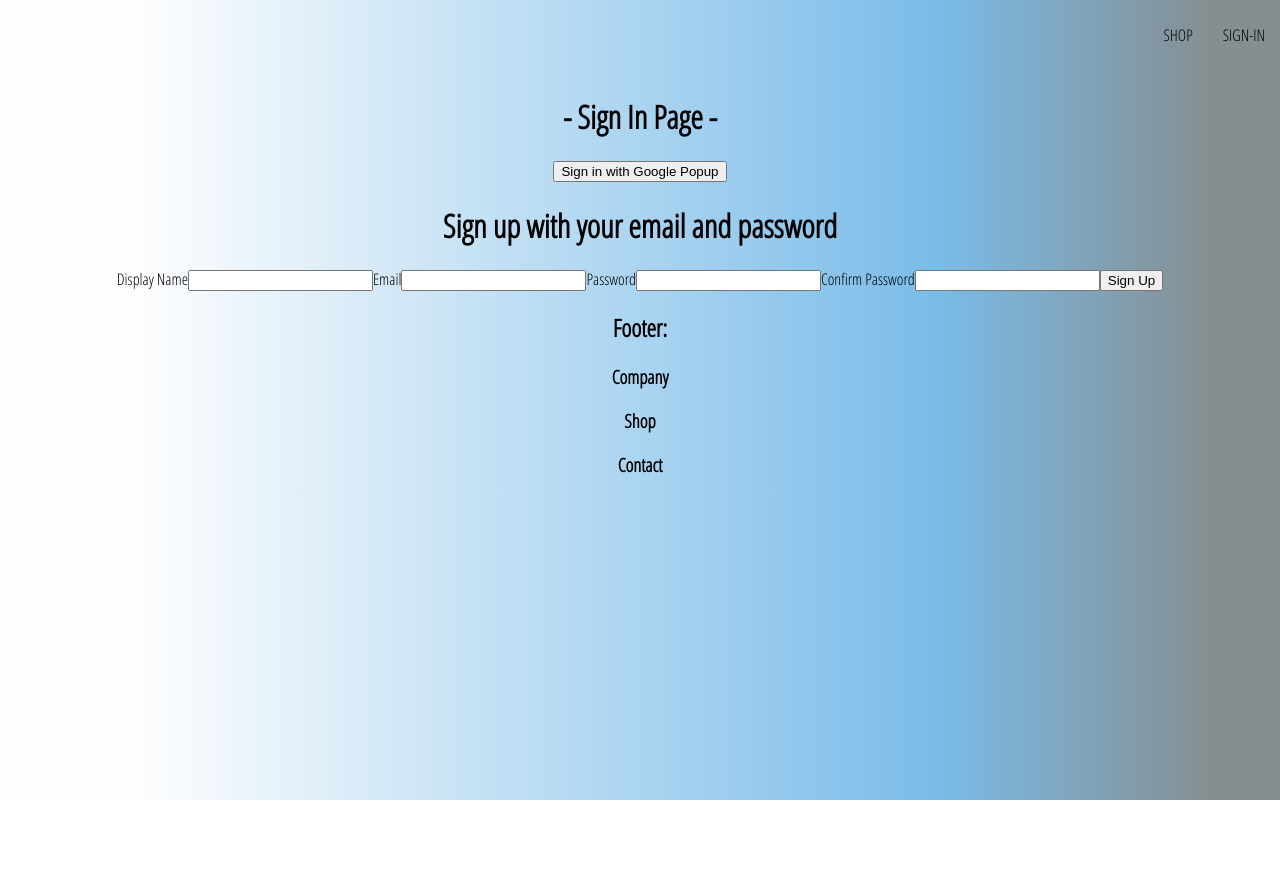
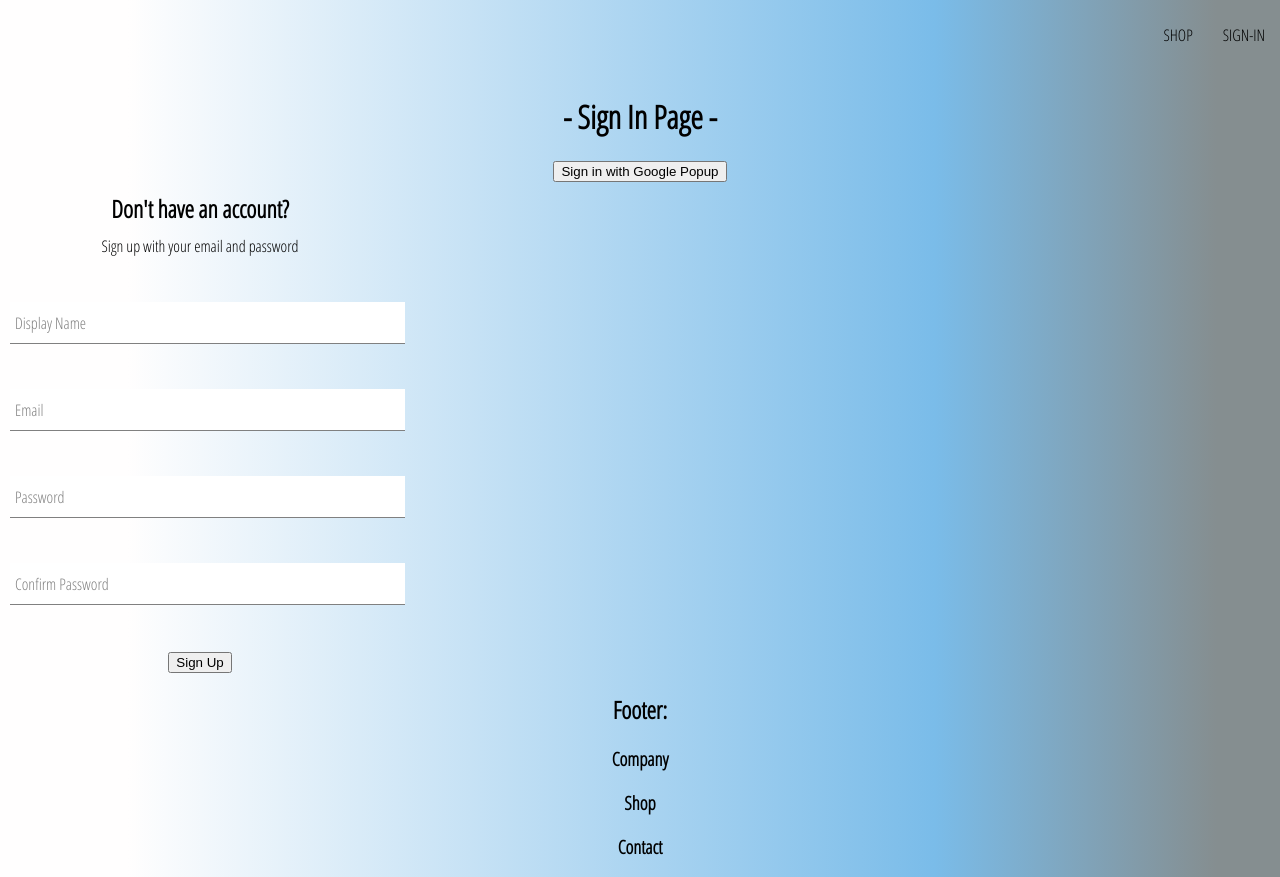
Before and after one commit to vargaae/multi-micro-store-24, a React (Create React App) app: page /sign-in in a window 1280 px wide. Before the commit the page ends 800 px from the top, so only its background shows below. Built offline with nearby package versions, Linux system fonts and the light colour scheme; some icons are missing.

Commit message:
106013 Generalizing Form Input Component - rename components - add styles

```diff
--- a/src/App.js
+++ b/src/App.js
@@ -4,7 +4,7 @@
 import Home from "./routes/home/home.component";
 import Footer from "./components/footer/footer.component";
 import Navigation from "./routes/navigation/navigation.component";
-import SignIn from "./routes/sign-in/sign-in.component";
+import SignIn from "./routes/sign-in/SignIn";
 import Shop from "./routes/shop/shop.component";
 
 const App = () => {
--- /dev/null
+++ b/src/components/form-input/FormInput.jsx
@@ -0,0 +1,18 @@
+import './form-input.styles.scss';
+
+export const FormInput = ({ label, ...otherProps }) => {
+  return (
+    <div className='group'>
+      <input className='form-input' {...otherProps} />
+      {label && (
+        <label
+          className={`${
+            otherProps.value.length ? 'shrink' : ''
+          } form-input-label`}
+        >
+          {label}
+        </label>
+      )}
+    </div>
+  );
+};
--- /dev/null
+++ b/src/components/form-input/form-input.styles.scss
@@ -0,0 +1,54 @@
+$sub-color: grey;
+$main-color: black;
+
+@mixin shrinkLabel {
+  top: -14px;
+  font-size: 12px;
+  color: $main-color;
+}
+
+.group {
+  position: relative;
+  margin: 45px 0;
+
+  .form-input {
+    background: none;
+    background-color: white;
+    color: $sub-color;
+    font-size: 18px;
+    padding: 10px 10px 10px 5px;
+    display: block;
+    width: 100%;
+    border: none;
+    border-radius: 0;
+    border-bottom: 1px solid $sub-color;
+    margin: 25px 0;
+
+    &:focus {
+      outline: none;
+    }
+
+    &:focus ~ .form-input-label {
+      @include shrinkLabel();
+    }
+  }
+
+  input[type='password'] {
+    letter-spacing: 0.3em;
+  }
+
+  .form-input-label {
+    color: $sub-color;
+    font-size: 16px;
+    font-weight: normal;
+    position: absolute;
+    pointer-events: none;
+    left: 5px;
+    top: 10px;
+    transition: 300ms ease all;
+
+    &.shrink {
+      @include shrinkLabel();
+    }
+  }
+}
--- a/src/components/sign-up-form/sign-up-form.component.jsx
+++ b/src/components/sign-up-form/SignUpForm.jsx
@@ -4,6 +4,10 @@
   createAuthUserWithEmailAndPassword,
   createUserDocumentFromAuth,
 } from "../../utils/firebase/firebase.utils";
+
+import { FormInput } from "../form-input/FormInput";
+
+import './sign-up-form.styles.scss';
 
 const defaultFormFields = {
   displayName: "",
@@ -54,11 +58,12 @@
   };
 
   return (
-    <div>
-      <h1>Sign up with your email and password</h1>
+    <div className="sign-up-container">
+    <h2>Don't have an account?</h2>
+      <span>Sign up with your email and password</span>
       <form onSubmit={handleSubmit}>
-        <label>Display Name</label>
-        <input
+        <FormInput
+          label="Display Name"
           type="text"
           required
           onChange={handleChange}
@@ -66,8 +71,8 @@
           value={displayName}
         />
 
-        <label>Email</label>
-        <input
+        <FormInput
+          label="Email"
           type="email"
           required
           onChange={handleChange}
@@ -75,8 +80,8 @@
           value={email}
         />
 
-        <label>Password</label>
-        <input
+        <FormInput
+          label="Password"
           type="password"
           required
           onChange={handleChange}
@@ -84,8 +89,8 @@
           value={password}
         />
 
-        <label>Confirm Password</label>
-        <input
+        <FormInput
+          label="Confirm Password"
           type="password"
           required
           onChange={handleChange}
--- /dev/null
+++ b/src/components/sign-up-form/sign-up-form.styles.scss
@@ -0,0 +1,10 @@
+.sign-up-container {
+    display: flex;
+    flex-direction: column;
+    width: 380px;
+    margin: 0 10px; // later it will be changed
+
+    h2 {
+      margin: 10px 0;
+    }
+  }
--- a/src/routes/sign-in/sign-in.component.jsx
+++ b/src/routes/sign-in/SignIn.jsx
@@ -4,7 +4,7 @@
   signInWithGooglePopup,
   createUserDocumentFromAuth,
 } from "../../utils/firebase/firebase.utils";
-import SignUpForm from "../../components/sign-up-form/sign-up-form.component";
+import SignUpForm from "../../components/sign-up-form/SignUpForm";
 
 const SingIn = () => {
   const logGoogleUser = async () => {
```
